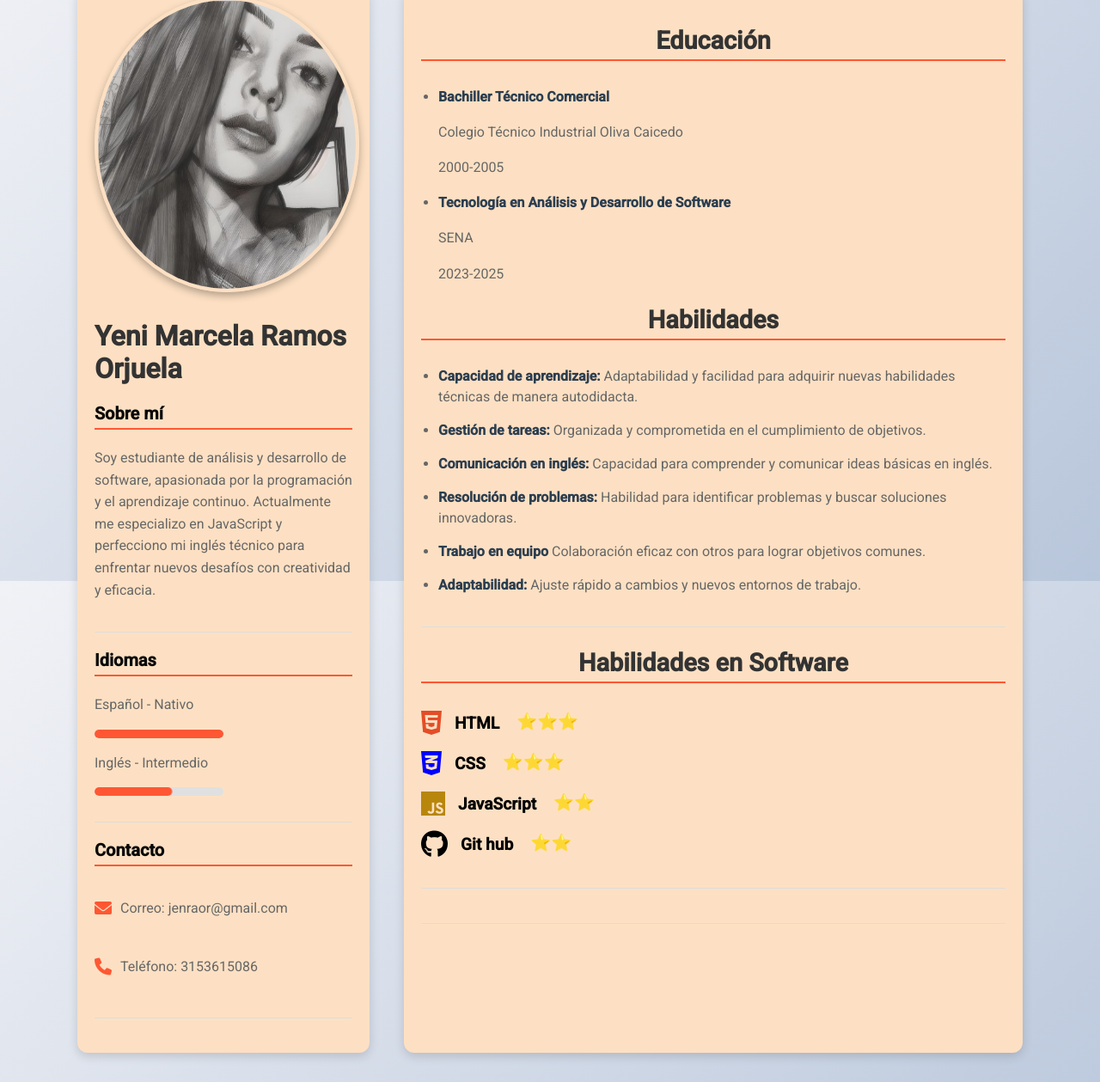
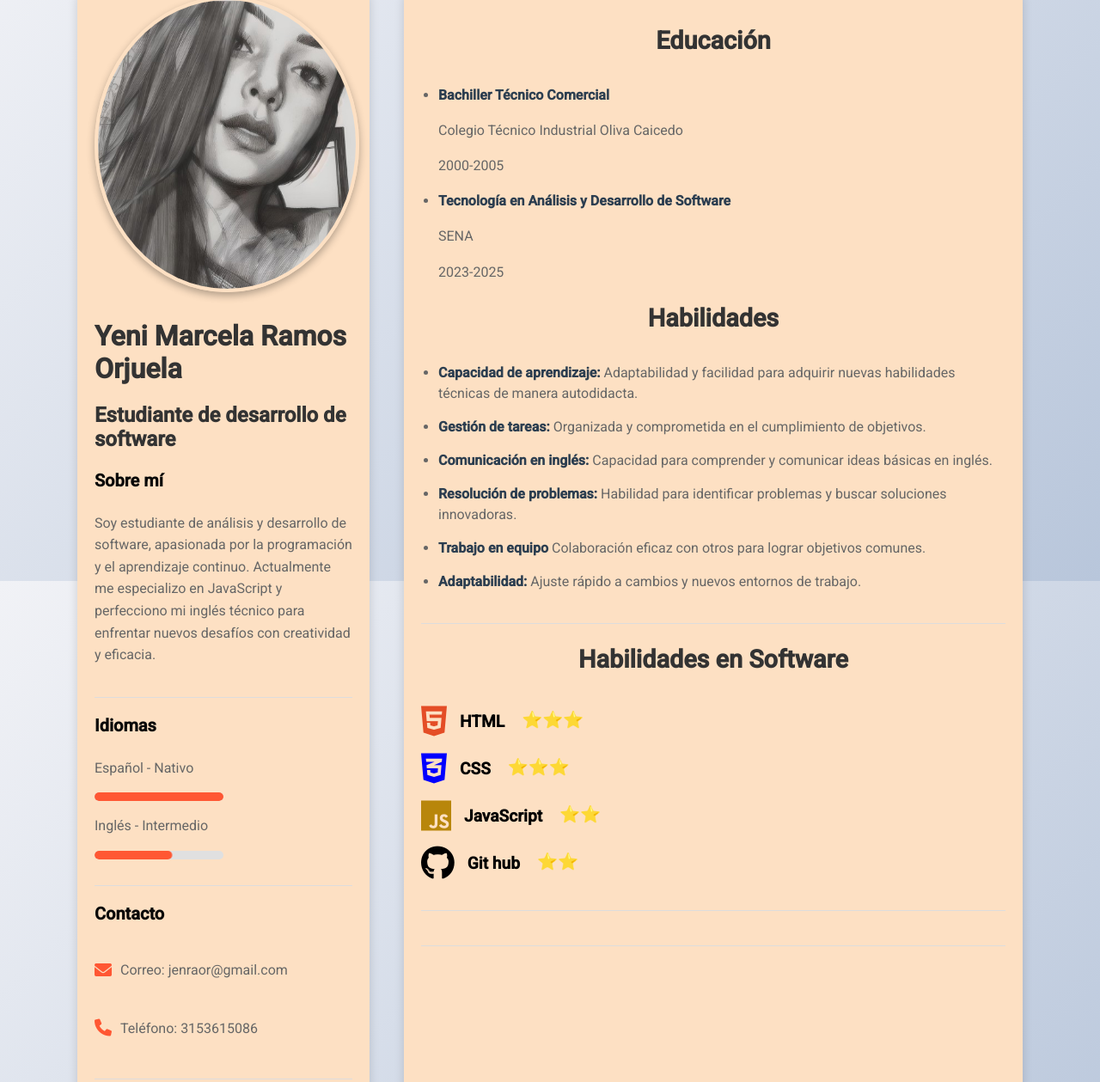
Before and after one commit to JenRamos22/CV, a plain HTML site: page index.html in a window 1280 px wide. Shown: the part 124-1383 px from the top of the page at 86% size. Drawn offline with Linux system fonts and the light colour scheme.

Commit message:
Cambio en los iconos y el diseño de los subtitulos

```diff
--- a/index.html
+++ b/index.html
@@ -26,7 +26,7 @@
 
           </div>
           <h1>Yeni Marcela Ramos Orjuela</h1>
-
+          <h2>Estudiante de desarrollo de software</h2>
           <div class="section" id="about-me">
             <h2>Sobre mí</h2>
             <p>
@@ -114,22 +114,22 @@
             <div class="section" id="Software skills">
               <h2> Habilidades en Software </h2>
               <div class="skill">
-                <span class="skill-icon"><i class="fa-brands fa-html5" style="font-size: 2rem; color: #e44d26;"></i></span>
+                <span class="skill-icon"><i class="fa-brands fa-html5" style="font-size: 2.5rem; color: #e44d26;"></i></span>
                 <span class="skill-name">HTML</span>
                 <span class="skill-level">⭐⭐⭐</span>
               </div>
               <div class="skill">
-                <span class="skill-icon"><i class="fa-brands fa-css3-alt" style="font-size: 2rem; color:blue"></i></span>
+                <span class="skill-icon"><i class="fa-brands fa-css3-alt" style="font-size: 2.5rem; color:blue"></i></span>
                 <span class="skill-name">CSS</span>
                 <span class="skill-level">⭐⭐⭐</span>
               </div>
               <div class="skill">
-                <span class="skill-icon"><i class="fa-brands fa-js" style="font-size: 2rem; color: darkgoldenrod;"></i></span>
+                <span class="skill-icon"><i class="fa-brands fa-js" style="font-size: 2.5rem; color: darkgoldenrod;"></i></span>
                 <span class="skill-name">JavaScript</span>
                 <span class="skill-level">⭐⭐</span>
               </div>
               <div class="skill">
-                <span class="skill-icon"><i class="fa-brands fa-github" style="font-size: 2rem;"></i></span>
+                <span class="skill-icon"><i class="fa-brands fa-github" style="font-size: 2.5rem;"></i></span>
                 <span class="skill-name">Git hub</span>
                 <span class="skill-level">⭐⭐</span>
               </div>
--- a/style.css
+++ b/style.css
@@ -62,7 +62,7 @@ body {
 }
 
 h2 {
-  border-bottom: 2px solid #ff5733;  /* Línea debajo de los títulos */
+
   padding-bottom: 5px;
   margin-bottom: 10px;
 }
```
